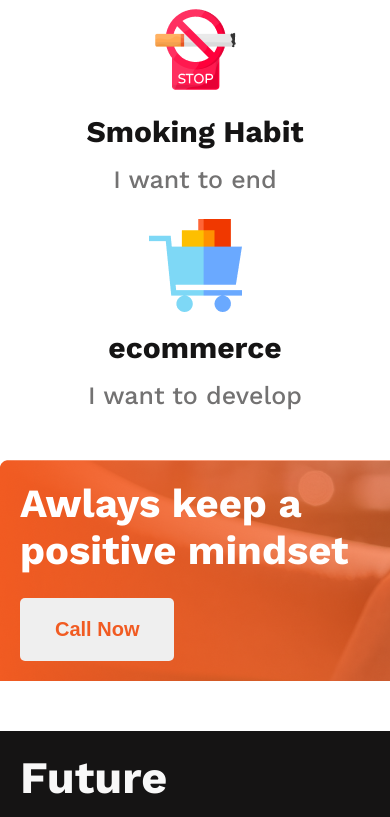
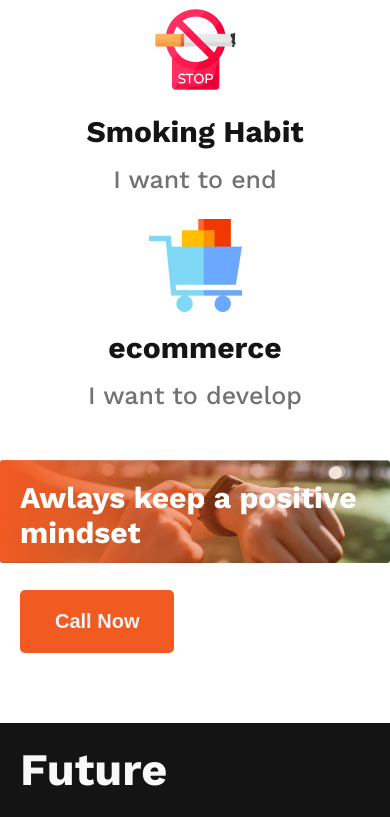
Before and after one commit to zaman-pro/practice-3, a plain HTML site: page index.html in a window 390 px wide. Shown: the part 2177-2994 px from the top of the page. Drawn offline with nearby package versions, Linux system fonts and the light colour scheme.

Commit message:
background image fix

```diff
--- a/style.css
+++ b/style.css
@@ -262,7 +262,7 @@ footer {
     margin: 0;
   }
   .future-title,
-  .my-plans-title{
+  .my-plans-title {
     margin-bottom: 24px;
   }
   .plans-container,
@@ -273,7 +273,7 @@ footer {
   .failures-container img {
     width: 100%;
   }
-  .plans-container{
+  .plans-container {
     gap: 25px;
   }
   .footer-container {
@@ -287,4 +287,23 @@ footer {
   .future-desc {
     width: auto;
   }
+  .call-now-btn {
+    color: #f3f3f3;
+    background-color: #f15b22;
+  }
+  .call-now-container,
+  .call-now-sec {
+    background-size: 100%;
+  }
+  .call-now-title {
+    font-size: 30px;
+    margin-bottom: 40px;
+  }
+  .sub-input {
+    width: 100%;
+  }
+  .failures-desc,
+  .future-desc {
+    text-align: justify;
+  }
 }
```
